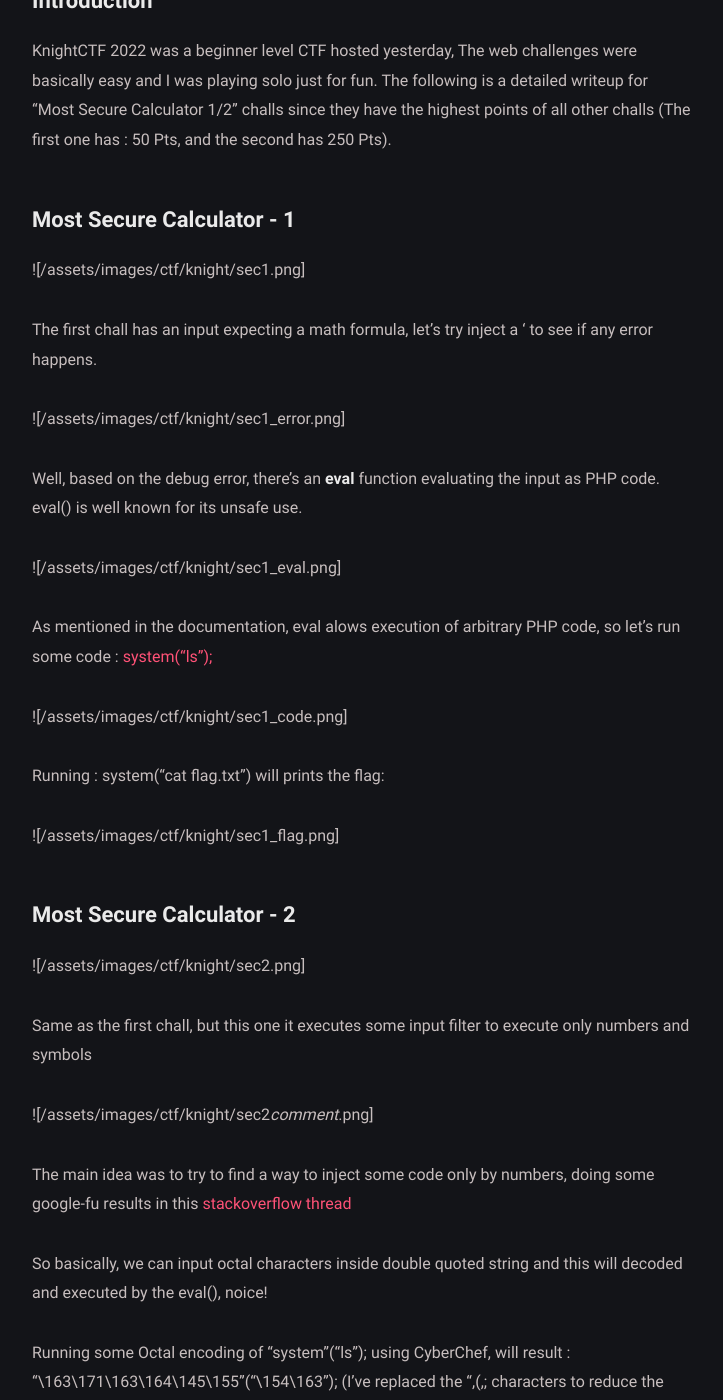
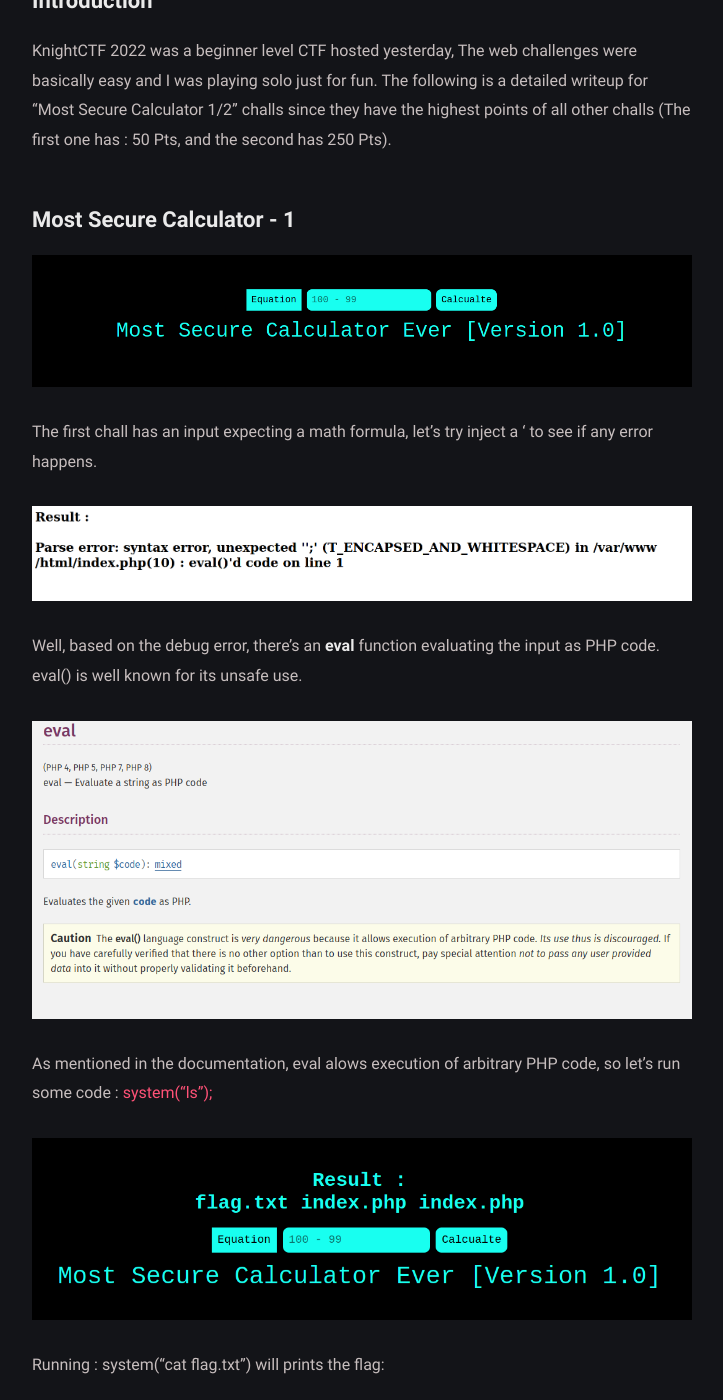
Before and after one commit to seifallahhomrani1/seifallahhomrani1.github.io, a Jekyll site: the page built from _posts/WriteUps/2022-01-22-SecureCalc.md, in a window 1280 px wide and 1400 px high, scrolled down 427 px. Shown: the whole window, without its empty margins (278-1001 px from the left). Built offline with Jekyll 4.4.1, drawn with Linux system fonts in a browser that asks for light colours; some of the changed text lies outside the part shown.

Commit message:
images fix

```diff
--- a/_posts/WriteUps/2022-01-22-SecureCalc.md
+++ b/_posts/WriteUps/2022-01-22-SecureCalc.md
@@ -15,32 +15,32 @@
 
 ## Most Secure Calculator - 1
 
-![/assets/images/ctf/knight/sec1.png]
+![sec1](/assets/images/ctf/knight/sec1.png)
 
 The first chall has an input expecting a math formula, let's try inject a ' to see if any error happens.
 
-![/assets/images/ctf/knight/sec1_error.png]
+![sec1_error](/assets/images/ctf/knight/sec1_error.png)
 
 Well, based on the debug error, there's an **eval** function evaluating the input as PHP code. eval() is well known for its unsafe use.
 
-![/assets/images/ctf/knight/sec1_eval.png]
+![sec1_eval](/assets/images/ctf/knight/sec1_eval.png)
 
 As mentioned in the documentation, eval alows execution of arbitrary PHP code, so let's run some code : [system("ls");](https://book.hacktricks.xyz/pentesting/pentesting-web/php-tricks-esp/php-useful-functions-disable_functions-open_basedir-bypass)
 
 
-![/assets/images/ctf/knight/sec1_code.png]
+![sec1_code](/assets/images/ctf/knight/sec1_code.png)
 
 Running : system("cat flag.txt") will prints the flag:
 
-![/assets/images/ctf/knight/sec1_flag.png]
+![sec1_flag](/assets/images/ctf/knight/sec1_flag.png)
 
 ## Most Secure Calculator - 2
 
-![/assets/images/ctf/knight/sec2.png]
+![sec2](/assets/images/ctf/knight/sec2.png)
 
 Same as the first chall, but this one it executes some input filter to execute only numbers and symbols
 
-![/assets/images/ctf/knight/sec2_comment_.png]
+![sec2_comment](/assets/images/ctf/knight/sec2_comment_.png)
 
 The main idea was to try to find a way to inject some code only by numbers, doing some google-fu results in this [stackoverflow thread](https://stackoverflow.com/questions/27468974/php-convert-an-octal-characters-to-string)
 
@@ -48,13 +48,13 @@
 
 Running some Octal encoding of "system"("ls"); using CyberChef, will result : "\163\171\163\164\145\155"("\154\163"); (I've replaced the ",(,; characters to reduce the payload size since they don't get filtered), and here we are :
 
-![/assets/images/ctf/knight/sec2_ls_.png]
+![sec2_ls](/assets/images/ctf/knight/sec2_ls_.png)
 
 Final payload: "\163\171\163\164\145\155"("\143\141\164\040\146\154\141\147\056\164\170\164");
 
-![/assets/images/ctf/knight/sec2_flag_.png]
+![sec2_flag](/assets/images/ctf/knight/sec2_flag_.png)
 
 
 ## Conclusion
 
-PHP sucks.
+PHP sucks, Fact!
```
